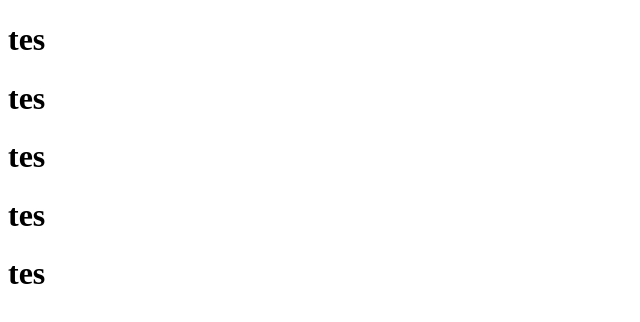
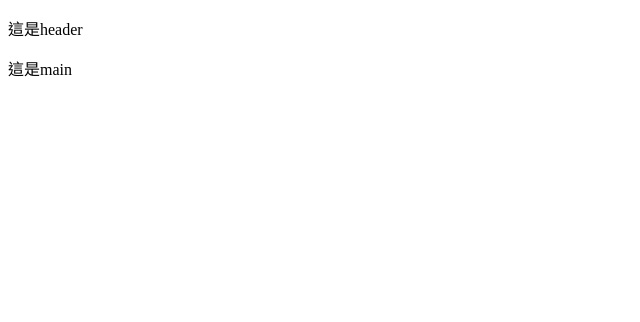
Before and after one commit to 4080E68/gittest, a plain HTML site: page index.html in a window 1280 px wide. Shown: the whole page, without its empty margins (0-640 px from the left). Drawn offline with nearby package versions, Linux system fonts and the light colour scheme; files that its build step writes are made by us from their sources.

Commit message:
新增index 程式碼 以及刪除login.html

```diff
--- a/index.html
+++ b/index.html
@@ -13,10 +13,11 @@
     <link rel="stylesheet" href="./css/style.css">
 </head>
 <body>
-    <h1>tes</h1>
-    <h1>tes</h1>
-    <h1>tes</h1>
-    <h1>tes</h1>
-    <h1>tes</h1>
+    <header>
+        <p>這是header</p>
+    </header>
+    <main>
+        <p>這是main</p>
+    </main>
 </body>
 </html>
```
Also changed, not shown: login.html (deleted, +0 -18 lines).
